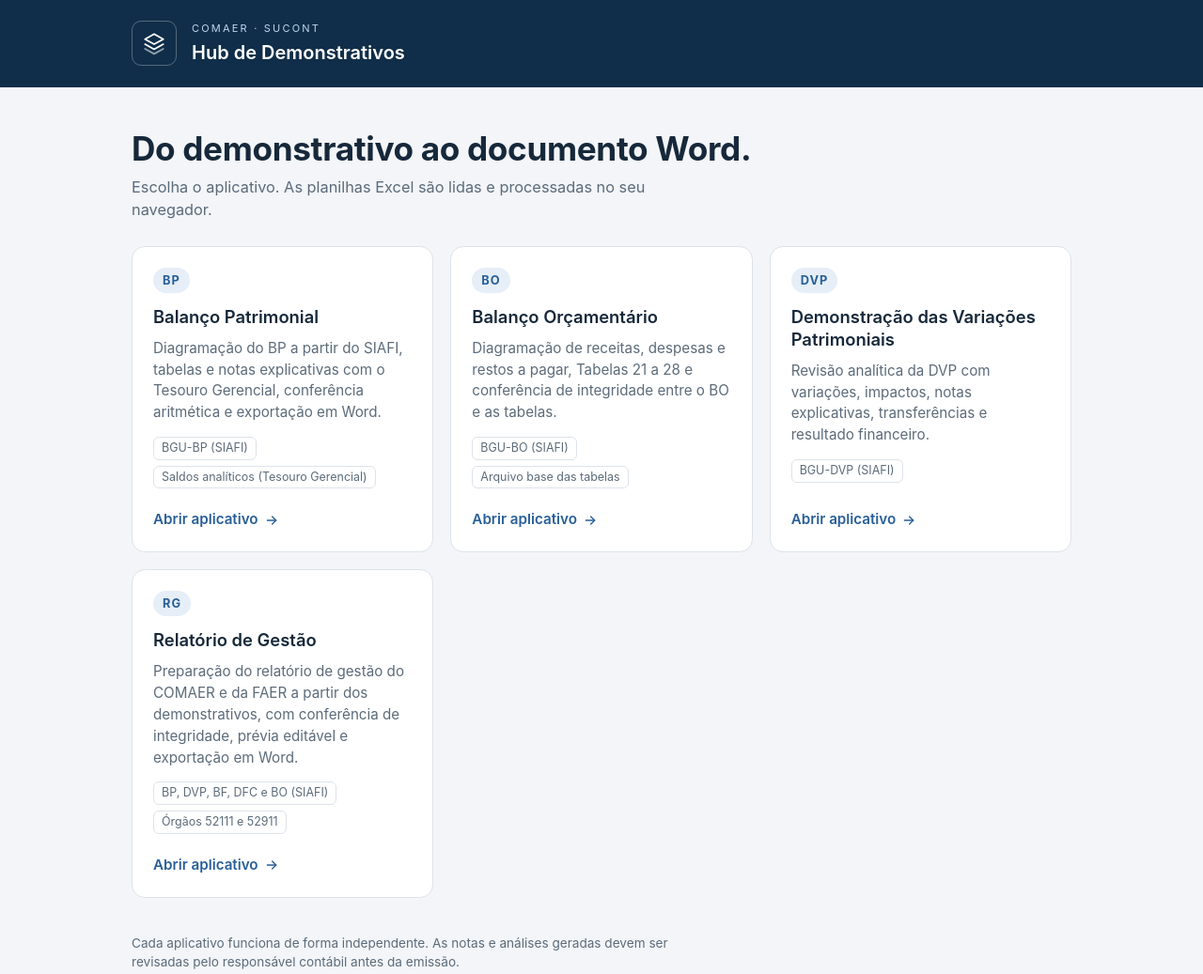
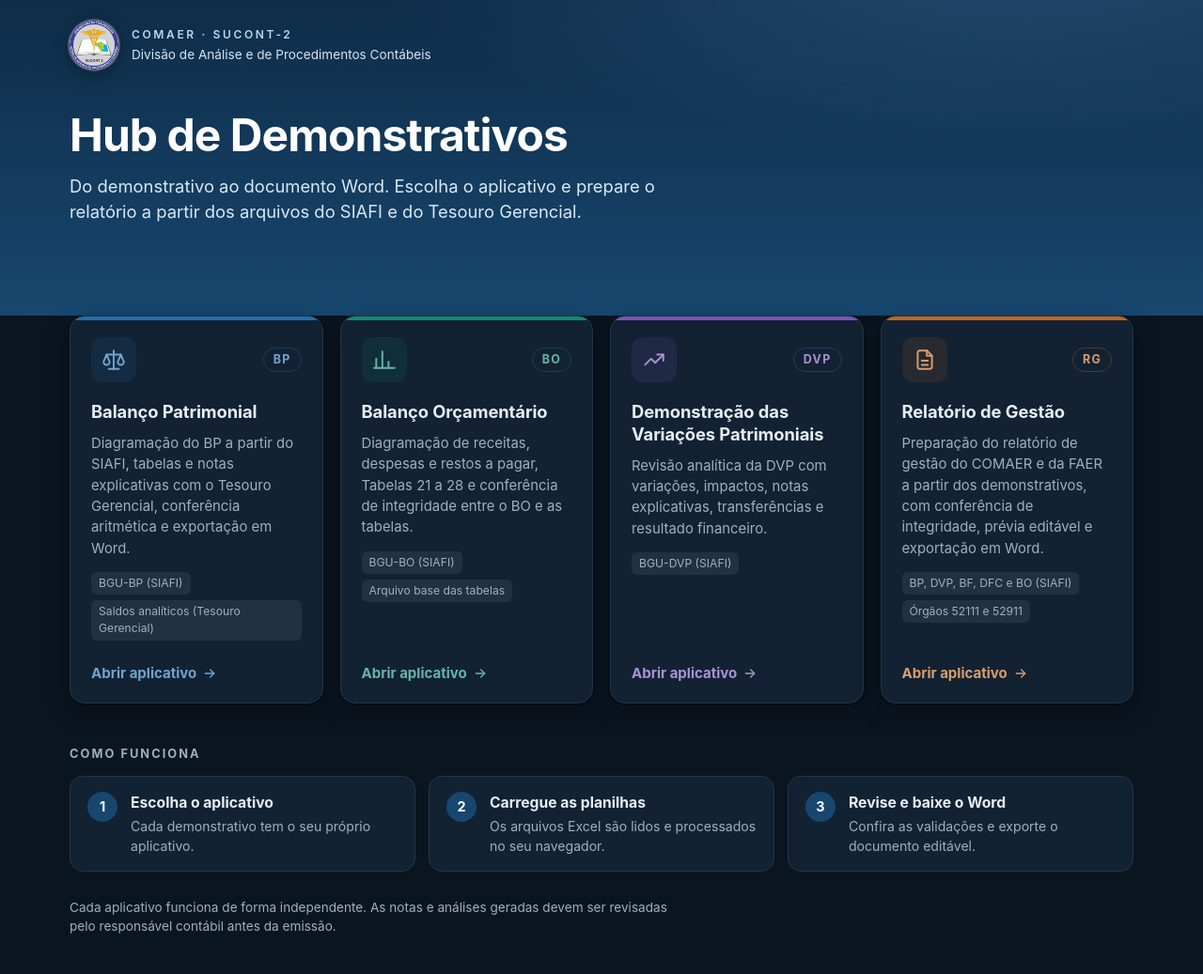
Before and after one commit to thiagofilarditff-droid/hub-comaer, a plain HTML site: page public/index.html in a window 1280 px wide. Shown: the top 1037 px of the page at 94% size. Drawn offline with Linux system fonts and the light colour scheme.

Commit message:
Hub: novo visual escuro com brasão, cartões por aplicativo e seção Como funciona
- Tema escuro fixo, com cores de destaque clareadas para manter contraste (mínimo 5,95:1)
- Brasão da SUCONT-2 em versões leves (96 e 192 px)
- Cartões com ícone e cor por aplicativo; grade de 4 colunas no computador
- Seção Como funciona, link para pular ao conteúdo e respeito a movimento reduzido

Co-Authored-By: Claude Sonnet 5.5 <noreply@anthropic.com>
Claude-Session: https://claude.ai/code/session_01GGHLz7RENhYxPCe2ifxMJ2

```diff
--- a/public/apps.js
+++ b/public/apps.js
@@ -1,7 +1,10 @@
 // Para incluir um novo aplicativo no hub, acrescente um item nesta lista.
+// icon: scale | chart | trend | file (ou omita)  ·  accent: cor de destaque do cartão.
 window.HUB_APPS = [
   {
     id: 'bp',
+    icon: 'scale',
+    accent: '#1f6fb2',
     code: 'BP',
     title: 'Balanço Patrimonial',
     description: 'Diagramação do BP a partir do SIAFI, tabelas e notas explicativas com o Tesouro Gerencial, conferência aritmética e exportação em Word.',
@@ -10,6 +13,8 @@ window.HUB_APPS = [
   },
   {
     id: 'bo',
+    icon: 'chart',
+    accent: '#0e8a75',
     code: 'BO',
     title: 'Balanço Orçamentário',
     description: 'Diagramação de receitas, despesas e restos a pagar, Tabelas 21 a 28 e conferência de integridade entre o BO e as tabelas.',
@@ -18,6 +23,8 @@ window.HUB_APPS = [
   },
   {
     id: 'dvp',
+    icon: 'trend',
+    accent: '#7a54b8',
     code: 'DVP',
     title: 'Demonstração das Variações Patrimoniais',
     description: 'Revisão analítica da DVP com variações, impactos, notas explicativas, transferências e resultado financeiro.',
@@ -26,6 +33,8 @@ window.HUB_APPS = [
   },
   {
     id: 'rg',
+    icon: 'file',
+    accent: '#c2661a',
     code: 'RG',
     title: 'Relatório de Gestão',
     description: 'Preparação do relatório de gestão do COMAER e da FAER a partir dos demonstrativos, com conferência de integridade, prévia editável e exportação em Word.',
--- a/public/hub.js
+++ b/public/hub.js
@@ -1,25 +1,46 @@
 (function () {
+  var ICONS = {
+    scale: '<path d="M12 3v18"/><path d="M7 21h10"/><path d="M5 7h14"/><path d="m5 7-3 7a3 3 0 0 0 6 0L5 7Z"/><path d="m19 7-3 7a3 3 0 0 0 6 0l-3-7Z"/>',
+    chart: '<path d="M4 20V11"/><path d="M10 20V4"/><path d="M16 20v-6"/><path d="M22 20H2"/>',
+    trend: '<path d="m3 17 6-6 4 4 8-8"/><path d="M15 7h6v6"/>',
+    file: '<path d="M14 3H7a2 2 0 0 0-2 2v14a2 2 0 0 0 2 2h10a2 2 0 0 0 2-2V8l-5-5Z"/><path d="M14 3v5h5"/><path d="M9 13h6"/><path d="M9 17h6"/>',
+    app: '<rect x="4" y="4" width="16" height="16" rx="3"/><path d="M9 12h6"/>'
+  };
+  var ARROW = '<svg viewBox="0 0 24 24" width="16" height="16" fill="none" stroke="currentColor" stroke-width="2" stroke-linecap="round" stroke-linejoin="round" aria-hidden="true"><path d="M5 12h14"/><path d="m13 6 6 6-6 6"/></svg>';
+
+  function svg(name) {
+    return '<svg viewBox="0 0 24 24" width="26" height="26" fill="none" stroke="currentColor" stroke-width="1.8" stroke-linecap="round" stroke-linejoin="round" aria-hidden="true">' + (ICONS[name] || ICONS.app) + '</svg>';
+  }
+
   var root = document.getElementById('apps');
-  var apps = window.HUB_APPS || [];
-  apps.forEach(function (app) {
+  (window.HUB_APPS || []).forEach(function (app) {
     var a = document.createElement('a');
     a.className = 'card';
     a.href = app.url;
     a.setAttribute('aria-label', 'Abrir ' + app.title);
+    if (app.accent) a.style.setProperty('--accent', app.accent);
 
+    var top = document.createElement('div');
+    top.className = 'card-top';
+    var icon = document.createElement('span');
+    icon.className = 'icon';
+    icon.innerHTML = svg(app.icon);
     var badge = document.createElement('span');
     badge.className = 'badge';
     badge.textContent = app.code;
+    top.appendChild(icon);
+    top.appendChild(badge);
 
-    var h = document.createElement('h3');
+    var h = document.createElement('h2');
     h.textContent = app.title;
 
     var p = document.createElement('p');
+    p.className = 'desc';
     p.textContent = app.description;
 
     var ul = document.createElement('ul');
     ul.className = 'inputs';
-    app.inputs.forEach(function (t) {
+    (app.inputs || []).forEach(function (t) {
       var li = document.createElement('li');
       li.textContent = t;
       ul.appendChild(li);
@@ -27,11 +48,9 @@
 
     var cta = document.createElement('span');
     cta.className = 'cta';
-    cta.textContent = 'Abrir aplicativo';
-    cta.setAttribute('aria-hidden', 'true');
-    cta.insertAdjacentHTML('beforeend', ' <svg viewBox="0 0 24 24" width="16" height="16" fill="none" stroke="currentColor" stroke-width="2" stroke-linecap="round" stroke-linejoin="round"><path d="M5 12h14"/><path d="m13 6 6 6-6 6"/></svg>');
+    cta.innerHTML = 'Abrir aplicativo ' + ARROW;
 
-    a.appendChild(badge);
+    a.appendChild(top);
     a.appendChild(h);
     a.appendChild(p);
     a.appendChild(ul);
--- a/public/index.html
+++ b/public/index.html
@@ -6,28 +6,40 @@
 <title>Hub de Demonstrativos · COMAER · SUCONT</title>
 <meta name="description" content="Acesso aos aplicativos de demonstrativos contábeis do Comando da Aeronáutica.">
 <meta name="robots" content="noindex">
+<meta name="theme-color" content="#102e49">
+<link rel="icon" type="image/png" href="emblema-96.png">
 <link rel="stylesheet" href="style.css">
 </head>
 <body>
-<header class="top">
-  <div class="shell top-in">
-    <div class="mark" aria-hidden="true">
-      <svg viewBox="0 0 24 24" width="26" height="26" fill="none" stroke="currentColor" stroke-width="1.6" stroke-linecap="round" stroke-linejoin="round"><path d="M12 3 3 8l9 5 9-5-9-5Z"/><path d="m3 13 9 5 9-5"/><path d="m3 17.5 9 5 9-5" opacity=".55"/></svg>
+<a class="skip" href="#apps">Ir para os aplicativos</a>
+
+<header class="hero">
+  <div class="shell">
+    <div class="brand">
+      <img class="emblem" src="emblema-96.png" srcset="emblema-96.png 1x, emblema-192.png 2x" width="52" height="52" alt="Brasão da SUCONT-2">
+      <div class="brand-text">
+        <p class="eyebrow">COMAER · SUCONT-2</p>
+        <p class="division">Divisão de Análise e de Procedimentos Contábeis</p>
+      </div>
     </div>
-    <div>
-      <p class="eyebrow">COMAER · SUCONT</p>
+    <div class="hero-copy">
       <h1>Hub de Demonstrativos</h1>
+      <p class="lead">Do demonstrativo ao documento Word. Escolha o aplicativo e prepare o relatório a partir dos arquivos do SIAFI e do Tesouro Gerencial.</p>
     </div>
   </div>
 </header>
 
 <main class="shell">
-  <section class="intro">
-    <h2>Do demonstrativo ao documento Word.</h2>
-    <p>Escolha o aplicativo. As planilhas Excel são lidas e processadas no seu navegador.</p>
+  <section class="grid" id="apps" aria-label="Aplicativos disponíveis"></section>
+
+  <section class="how" aria-labelledby="how-title">
+    <h2 id="how-title">Como funciona</h2>
+    <ol class="steps">
+      <li><span class="num">1</span><div><strong>Escolha o aplicativo</strong><p>Cada demonstrativo tem o seu próprio aplicativo.</p></div></li>
+      <li><span class="num">2</span><div><strong>Carregue as planilhas</strong><p>Os arquivos Excel são lidos e processados no seu navegador.</p></div></li>
+      <li><span class="num">3</span><div><strong>Revise e baixe o Word</strong><p>Confira as validações e exporte o documento editável.</p></div></li>
+    </ol>
   </section>
-
-  <section class="grid" id="apps" aria-label="Aplicativos disponíveis"></section>
 
   <p class="note">Cada aplicativo funciona de forma independente. As notas e análises geradas devem ser revisadas pelo responsável contábil antes da emissão.</p>
 </main>
--- a/public/style.css
+++ b/public/style.css
@@ -1,36 +1,62 @@
 :root{
-  --navy:#102e49; --navy-2:#174f7a; --ink:#16283a; --muted:#5c6b7a;
-  --bg:#f3f5f8; --card:#fff; --line:#dde3ea; --accent:#285f98; --accent-soft:#e6eef7;
-  color-scheme: light;
-}
-@media (prefers-color-scheme: dark){
-  :root{--ink:#e8eef5; --muted:#9fb0c1; --bg:#0d1722; --card:#14212f; --line:#243548; --accent:#7db3e6; --accent-soft:#1a2f45; color-scheme: dark;}
+  /* Visual escuro fixo do hub */
+  --navy:#0f2c47; --navy-2:#17476f; --ink:#e7eef6; --muted:#9db0c2;
+  --bg:#0b1520; --card:#122233; --line:#223548; --accent:#4f8fcf;
+  --shadow:0 1px 2px rgba(0,0,0,.4),0 8px 24px rgba(0,0,0,.35);
+  --shadow-hover:0 2px 4px rgba(0,0,0,.5),0 16px 36px rgba(0,0,0,.5);
+  color-scheme: dark;
 }
 *{box-sizing:border-box}
 html{-webkit-text-size-adjust:100%}
 body{margin:0;background:var(--bg);color:var(--ink);font-family:Inter,system-ui,-apple-system,"Segoe UI",Roboto,Arial,sans-serif;line-height:1.5}
-.shell{max-width:1040px;margin:0 auto;padding:0 20px}
-.top{background:var(--navy);color:#fff}
-.top-in{display:flex;align-items:center;gap:16px;padding-top:22px;padding-bottom:22px}
-.mark{border:1px solid rgba(255,255,255,.28);border-radius:10px;padding:10px;display:grid;place-items:center}
-.eyebrow{margin:0;font-size:11px;letter-spacing:.2em;text-transform:uppercase;color:#bcd7ee}
-h1{margin:2px 0 0;font-size:1.25rem;font-weight:600}
-.intro{padding:44px 0 26px}
-.intro h2{margin:0 0 8px;font-size:clamp(1.6rem,4vw,2.2rem);line-height:1.2;font-weight:650;letter-spacing:-.01em}
-.intro p{margin:0;max-width:60ch;color:var(--muted);font-size:1.02rem}
-.grid{display:grid;gap:18px;grid-template-columns:repeat(auto-fit,minmax(290px,1fr));padding-bottom:10px}
-.card{display:flex;flex-direction:column;gap:10px;background:var(--card);border:1px solid var(--line);border-radius:14px;padding:22px;text-decoration:none;color:inherit;transition:transform .15s ease,box-shadow .15s ease,border-color .15s ease}
-.card:hover{transform:translateY(-2px);border-color:var(--accent);box-shadow:0 8px 24px rgba(16,46,73,.12)}
+.shell{max-width:1180px;margin:0 auto;padding:0 24px}
+.skip{position:absolute;left:-999px;top:8px;background:#fff;color:#000;padding:8px 12px;border-radius:8px;z-index:10}
+.skip:focus{left:8px}
+
+/* Faixa superior */
+.hero{background:radial-gradient(1200px 380px at 85% -20%,rgba(78,140,200,.35),transparent 60%),linear-gradient(180deg,var(--navy) 0%,var(--navy-2) 100%);color:#fff;padding:22px 0 96px}
+.brand{display:flex;align-items:center;gap:14px}
+.emblem{display:block;border-radius:50%;box-shadow:0 0 0 2px rgba(255,255,255,.25),0 6px 18px rgba(0,0,0,.35);background:#fff}
+.eyebrow{margin:0;font-size:12px;letter-spacing:.22em;text-transform:uppercase;color:#bcd7ee;font-weight:600}
+.division{margin:2px 0 0;font-size:.85rem;color:#d7e6f4}
+.hero-copy{padding-top:44px;max-width:720px}
+h1{margin:0;font-size:clamp(2rem,5vw,3rem);line-height:1.1;font-weight:700;letter-spacing:-.02em}
+.lead{margin:14px 0 0;font-size:clamp(1rem,2.2vw,1.15rem);color:#d9e8f5;max-width:60ch}
+
+/* Cartões sobrepostos à faixa */
+main{margin-top:-64px}
+.grid{display:grid;gap:18px;grid-template-columns:repeat(auto-fit,minmax(250px,1fr))}
+.card{/* Cor de destaque clareada para textos e ícones (contraste sobre o fundo escuro); definida no cartão para usar o --accent de cada app */--accent-text:color-mix(in srgb,var(--accent) 64%,#fff);position:relative;display:flex;flex-direction:column;gap:10px;background:var(--card);border:1px solid var(--line);border-radius:16px;padding:22px 22px 20px;text-decoration:none;color:inherit;box-shadow:var(--shadow);overflow:hidden;transition:transform .18s ease,box-shadow .18s ease,border-color .18s ease}
+.card::before{content:"";position:absolute;left:0;right:0;top:0;height:4px;background:var(--accent)}
+.card:hover{transform:translateY(-4px);box-shadow:var(--shadow-hover);border-color:var(--accent)}
 .card:focus-visible{outline:3px solid var(--accent);outline-offset:3px}
-.badge{align-self:flex-start;background:var(--accent-soft);color:var(--accent);font-weight:700;font-size:.8rem;letter-spacing:.08em;padding:4px 10px;border-radius:999px}
-.card h3{margin:4px 0 0;font-size:1.15rem;font-weight:600;line-height:1.3}
-.card p{margin:0;color:var(--muted);font-size:.95rem}
+.card-top{display:flex;align-items:center;justify-content:space-between;margin-bottom:4px}
+.icon{display:grid;place-items:center;width:48px;height:48px;border-radius:12px;color:var(--accent-text);background:color-mix(in srgb,var(--accent) 12%,transparent)}
+.badge{font-weight:700;font-size:.78rem;letter-spacing:.1em;color:var(--accent-text);border:1px solid color-mix(in srgb,var(--accent) 35%,transparent);padding:3px 10px;border-radius:999px}
+.card h2{margin:6px 0 0;font-size:1.15rem;font-weight:650;line-height:1.3;letter-spacing:-.005em}
+.desc{margin:0;color:var(--muted);font-size:.93rem}
 .inputs{list-style:none;margin:4px 0 0;padding:0;display:flex;flex-wrap:wrap;gap:6px}
-.inputs li{font-size:.78rem;color:var(--muted);border:1px solid var(--line);border-radius:6px;padding:2px 8px}
-.cta{margin-top:auto;padding-top:12px;display:inline-flex;align-items:center;gap:6px;color:var(--accent);font-weight:600;font-size:.95rem}
-.card:hover .cta svg{transform:translateX(3px)}
-.cta svg{transition:transform .15s ease}
-.note{margin:28px 0 0;font-size:.85rem;color:var(--muted);max-width:70ch}
-.foot{display:flex;flex-wrap:wrap;gap:8px 24px;justify-content:space-between;margin-top:40px;padding-top:18px;padding-bottom:28px;border-top:1px solid var(--line);font-size:.8rem;color:var(--muted)}
-@media (max-width:520px){.shell{padding:0 16px}.intro{padding-top:30px}}
-@media (prefers-reduced-motion:reduce){.card,.cta svg{transition:none}}
+.inputs li{font-size:.76rem;color:var(--muted);background:color-mix(in srgb,var(--muted) 10%,transparent);border-radius:6px;padding:3px 8px}
+.cta{margin-top:auto;padding-top:14px;display:inline-flex;align-items:center;gap:6px;color:var(--accent-text);font-weight:650;font-size:.94rem}
+.cta svg{transition:transform .18s ease}
+.card:hover .cta svg{transform:translateX(4px)}
+
+/* Como funciona */
+.how{margin-top:44px}
+.how h2{margin:0 0 14px;font-size:.8rem;letter-spacing:.16em;text-transform:uppercase;color:var(--muted);font-weight:700}
+.steps{list-style:none;margin:0;padding:0;display:grid;gap:14px;grid-template-columns:repeat(auto-fit,minmax(240px,1fr))}
+.steps li{display:flex;gap:14px;align-items:flex-start;background:var(--card);border:1px solid var(--line);border-radius:14px;padding:16px 18px}
+.num{flex:none;display:grid;place-items:center;width:32px;height:32px;border-radius:50%;background:var(--navy-2);color:#fff;font-weight:700;font-size:.9rem}
+.steps strong{display:block;font-size:.98rem}
+.steps p{margin:2px 0 0;color:var(--muted);font-size:.88rem}
+.note{margin:28px 0 0;font-size:.85rem;color:var(--muted);max-width:75ch}
+.foot{display:flex;flex-wrap:wrap;gap:8px 24px;justify-content:space-between;margin-top:40px;padding-top:18px;padding-bottom:30px;border-top:1px solid var(--line);font-size:.8rem;color:var(--muted)}
+
+@media (max-width:600px){
+  .shell{padding:0 16px}
+  .hero{padding:18px 0 80px}
+  .hero-copy{padding-top:30px}
+  .division{display:none}
+  main{margin-top:-52px}
+}
+@media (prefers-reduced-motion:reduce){.card,.cta svg{transition:none}.card:hover{transform:none}}
```
Also changed, not shown: public/emblema-192.png (added), public/emblema-96.png (added).
